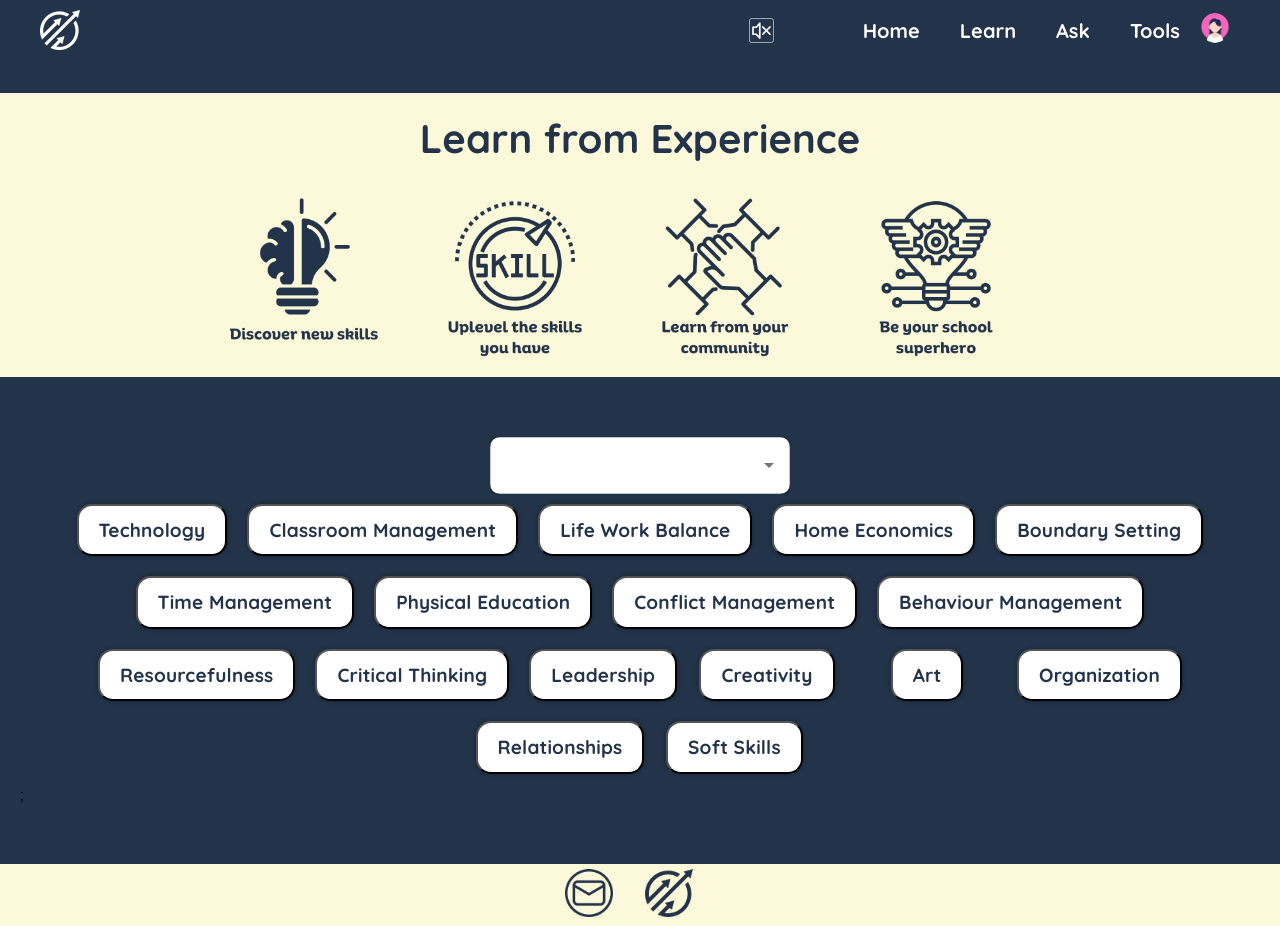
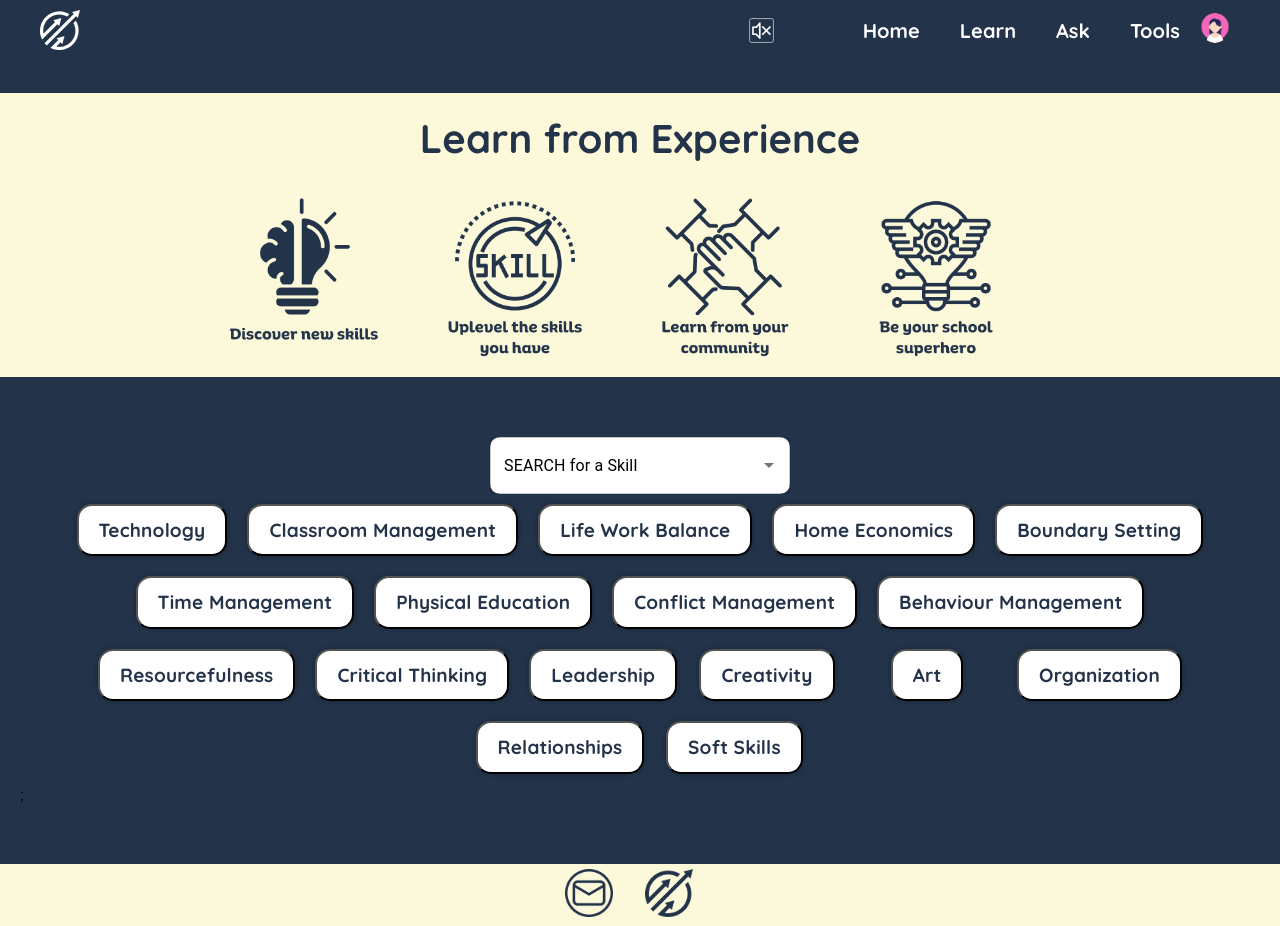
Before and after one commit to colletteap/growth, a React (Create React App) app: page /SkillShell in a window 1280 px wide. Built offline with nearby package versions, Linux system fonts and the light colour scheme; no server answers.

Commit message:
put  skillshelldata in backend for Learn page

```diff
--- a/src/components/SkillShellDropDown.js
+++ b/src/components/SkillShellDropDown.js
@@ -1,26 +1,64 @@
-import React, { useState } from "react";
+import React, { useState, useEffect } from "react";
 import TextField from "@mui/material/TextField";
 import Autocomplete from "@mui/material/Autocomplete";
-import { skillShellData } from "./Data";
 
 export default function SkillShellDropDown({ onChange }) {
+  const [skills, setSkills] = useState([]);
   const [selectedSkill, setSelectedSkill] = useState(null);
+
+  useEffect(() => {
+    const getSkills = async () => {
+      try {
+        const response = await fetch('http://localhost:3001/skillSearch', {
+          method: 'GET',
+          headers: {
+            'Content-Type': 'application/json',
+          },
+        });
+
+        if (response.ok) {
+          const data = await response.json();
+          setSkills(data); // Update skills with the fetched data
+          console.log('Fetched skills:', data); // Log the fetched data for debugging
+        } else {
+          const errorText = await response.text();
+          console.error('Failed to fetch skills data:', response.status, errorText);
+        }
+      } catch (error) {
+        console.error('Error fetching skills data:', error);
+      }
+    };
+
+    getSkills(); // Call the fetch function when the component mounts
+  }, []); // Empty dependency array to run this effect only once when the component mounts
 
   const handleSkillChange = (event, newValue) => {
     setSelectedSkill(newValue);
-    onChange(newValue);
+    onChange(newValue); // Propagate the selected skill upwards
   };
-  console.log("selectedskill", setSelectedSkill);
+
   return (
     <Autocomplete
       disablePortal
       id="dropdown"
-      options={skillShellData}
+      options={skills}
       getOptionLabel={(option) => option.skill}
       sx={{ width: 300, backgroundColor: "#fff", borderRadius: "10px" }}
       onChange={handleSkillChange}
       renderInput={(params) => (
-        <TextField {...params} />
+        <TextField
+          {...params}
+          placeholder="SEARCH for a Skill"
+          InputProps={{
+            ...params.InputProps
+          }}
+          sx={{
+            '& .MuiInputBase-input::placeholder': {
+              color: 'black',
+              opacity: 1,
+            }
+          }}
+        />
       )}
     />
   );
--- a/src/styles/SkillShell.css
+++ b/src/styles/SkillShell.css
@@ -20,6 +20,7 @@
 
 .dropDownContainer {
   display: flex;
+  flex-flow: row wrap;
   justify-content: center;
 }
 
```
Also changed, not shown: src/pages/SkillShell.js (line endings or trailing spaces).
